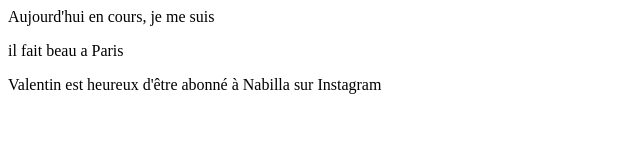
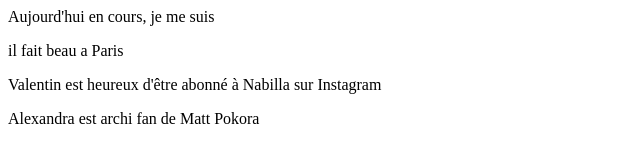
Before and after one commit to RyderBlack/cadavre_exquis, a plain HTML site: page index.html in a window 1280 px wide. Shown: the whole page, without its empty margins (0-640 px from the left). Drawn offline with Linux system fonts and the light colour scheme.

Commit message:
commit val

```diff
--- a/index.html
+++ b/index.html
@@ -1,3 +1,4 @@
 <p>Aujourd'hui en cours, je me suis</p>
 <p>il fait beau a Paris</p>
 <p>Valentin est heureux d'être abonné à Nabilla sur Instagram</p>
+<p>Alexandra est archi fan de Matt Pokora</p>
```
